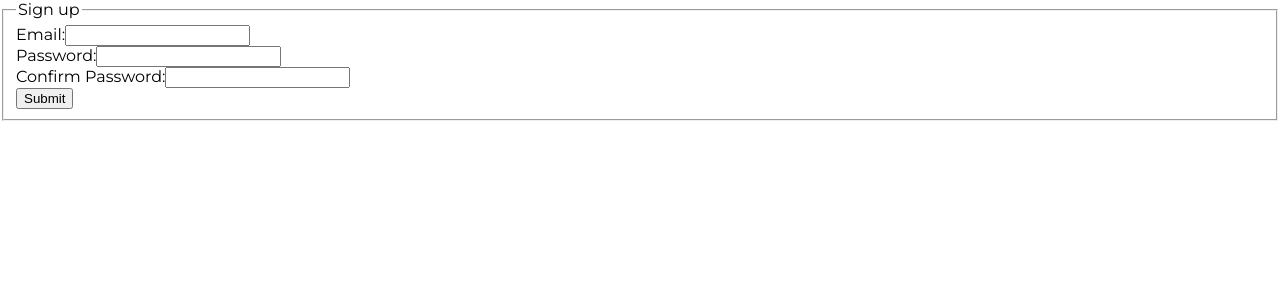
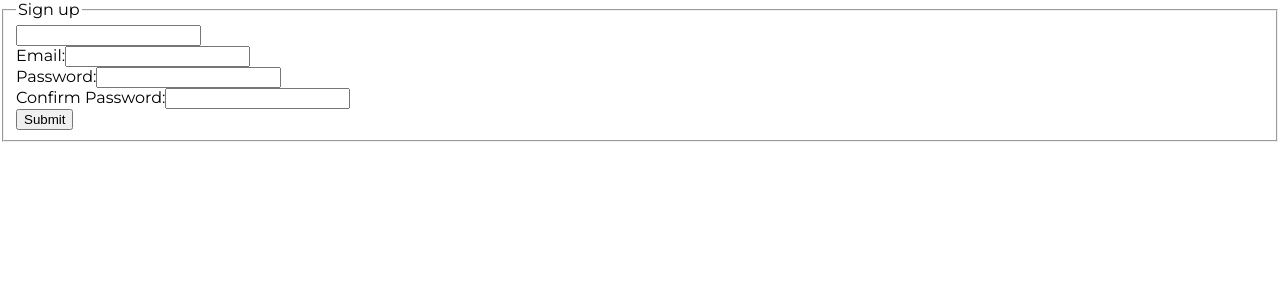
Before and after one commit to eunicejhu/typescript-blog.github.io, a React (Create React App) app in the folder solutions/demo/: page / in a window 1280 px wide. Shown: the top 300 px of the page. Built offline with nearby package versions, Linux system fonts and the light colour scheme.

Commit message:
Add solution for day16 level2

```diff
--- a/solutions/demo/src/components/form/SignupForm.jsx
+++ b/solutions/demo/src/components/form/SignupForm.jsx
@@ -3,6 +3,7 @@ import React, { useState } from "react";
 import Input from "../input/Input";
 import ConfirmPasswordInput from "../input/ConfirmPasswordInput";
 import withValidation from "../hoc/withValidation";
+import withType from "../hoc/withType";
 
 // 1. validation
 // Use built-in validation (invalid popup is too ugly), Style it ? Hmm.. feeling reluctant
@@ -15,6 +16,9 @@ const emailRef = React.createRef();
 const confirmPasswordInputRef = React.createRef();
 
 const ValidatedEmailInput = withValidation(Input);
+
+const TypedNumberInput = withType(Input);
+const TypedSubmitInput = withType(Input);
 
 // Use novalidate attribute of form to turn off all validation
 // Email use built-in default validation
@@ -42,6 +46,15 @@ const SignupForm = () => {
       <fieldset>
         <legend>Sign up</legend>
         <div>
+          <TypedNumberInput
+            type="text"
+            id="number"
+            onChange={() => {
+              console.log("Mount in SignupForm");
+            }}
+          />
+        </div>
+        <div>
           <label htmlFor="email">Email:</label>
           <ValidatedEmailInput
             type="email"
@@ -54,7 +67,7 @@ const SignupForm = () => {
           />
         </div>
         <ConfirmPasswordInput ref={confirmPasswordInputRef} />
-        <Input type="submit" value="Submit" />
+        <TypedSubmitInput type="submit" value="Submit" />
         <span>{message}</span>
       </fieldset>
     </form>
--- /dev/null
+++ b/solutions/demo/src/components/hoc/withType.jsx
@@ -0,0 +1,33 @@
+import React from "react";
+import PropTypes from "prop-types";
+
+const withType = (WrappedComp) => {
+  class WrapperComponent extends React.Component {
+    componentDidMount() {
+      const { type } = this.props;
+      console.log(`Input of ${type} is mounted!`);
+    }
+
+    render() {
+      const { forwaredRef } = this.props;
+      return <WrappedComp {...this.props} ref={forwaredRef} />;
+    }
+  }
+  WrapperComponent.propTypes = {
+    type: PropTypes.string,
+    forwaredRef: PropTypes.oneOfType([
+      PropTypes.func,
+      PropTypes.instanceOf(PropTypes.elementType),
+    ]),
+  };
+  WrapperComponent.defaultProps = {
+    type: "text",
+    forwaredRef: () => {},
+  };
+
+  return React.forwardRef((props, ref) => {
+    return <WrapperComponent forwaredRef={ref} {...props} />;
+  });
+};
+
+export default withType;
--- a/solutions/demo/src/components/input/Input.jsx
+++ b/solutions/demo/src/components/input/Input.jsx
@@ -1,23 +1,14 @@
 import React, { useState } from "react";
 import PropTypes from "prop-types";
 
-// Handle types: color, file, email, password, search, radio, image, checkbox, button, tel, time
-// validation options
-
 const Input = React.forwardRef((props, ref) => {
-  const [value, setValue] = useState("");
-  const { type, value: valueProp } = props;
+  const [value, setValue] = useState(props.value);
   const onChange = (e) => {
     const { onChange: otherHandler } = props;
     if (otherHandler) otherHandler(e);
     setValue(e.target.value);
   };
-  switch (type) {
-    case "submit":
-      return <input {...props} value={valueProp} />;
-    default:
-      return <input ref={ref} {...props} value={value} onChange={onChange} />;
-  }
+  return <input {...props} onChange={onChange} ref={ref} value={value} />;
 });
 Input.propTypes = {
   type: PropTypes.string,
@@ -31,31 +22,4 @@ Input.defaultProps = {
 };
 Input.displayName = "Input";
 
-// checkbox
-// radio
-
-// range
-// color
-
-// file
-// image
-
-// email
-// tel
-// search
-// password
-// text
-
-// number
-// hidden
-// reset
-// submit
-// button
-
-// date cross-browser try use 3rd party library, IE & Safari does not support it. also, the date format user inputs differs. it's not always YYYY-MM-DD
-// month need fallback select for non-support browser
-// week need fallback select for non-support browser
-// time need fallback, text for non-support browser
-// datetime-local a date and time
-
 export default Input;
```
Also changed, not shown: solutions/demo/.eslintrc.json.
